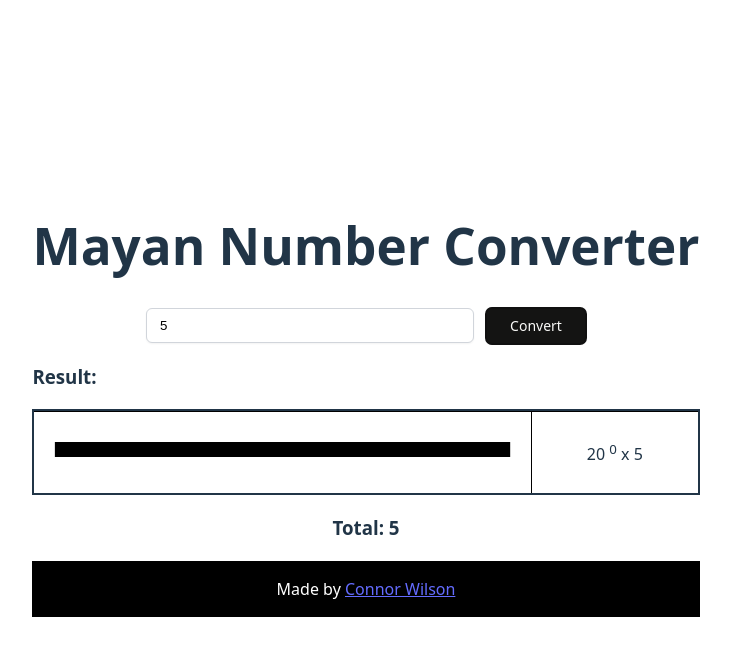
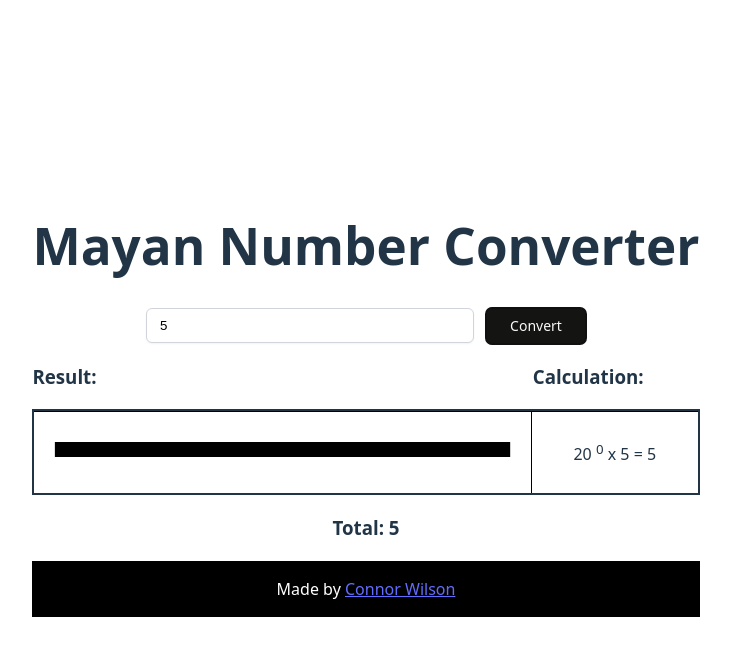
Before and after one commit to wilscon/mayancalculator, a React (Vite) app in the folder client/: page / in a window 1280 px wide. Both pictures are taken after typing "5" into the empty fields and a click on the button "Convert". Shown: the top 656 px of the page, without its empty margins (274-1005 px from the left). Built offline with nearby package versions, Linux system fonts and the light colour scheme.

Commit message:
Added total to row

```diff
--- a/client/src/App.jsx
+++ b/client/src/App.jsx
@@ -114,7 +114,11 @@ return (
         </div>
 
         <div className='flex' style={{width: '100%'}}>
-          <h3>Result:</h3>
+          <div style={{width: '75%'}}>
+            <h3>Result:</h3>
+          </div>
+          <div style={{width: '25%'}}>
+            <h3>Calculation:</h3></div>
         </div>
         <div className='flex' style={{display: displayResult ? '' : 'none', width: '100%'}}>
           <div className="mt-4 border-2 border-black p-4 rounded" style={{width: '100%'}}>
@@ -135,7 +139,7 @@ return (
                 ))}
               </div>
               <div className='flex' style={{width: '25%', justifyContent: 'center', alignItems:'center', borderLeft: '1px solid black', borderTop: '1px solid black'}}>
-                <p>20 <sup>{reverseIndex}</sup> x {factors[index]}</p>
+                <p>20 <sup>{reverseIndex}</sup> x {factors[index]} = {Math.pow(20,reverseIndex) * factors[index]}</p>
               </div>
               </div>
               );})}
```
